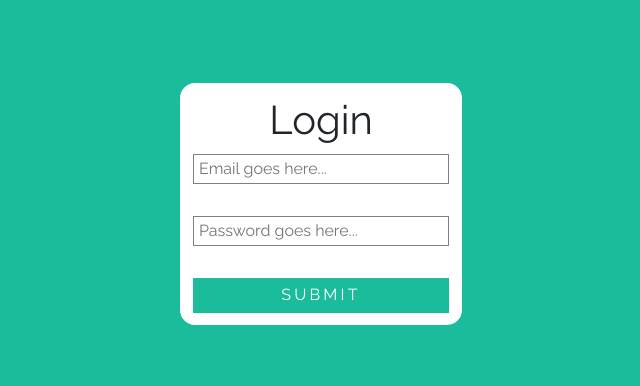
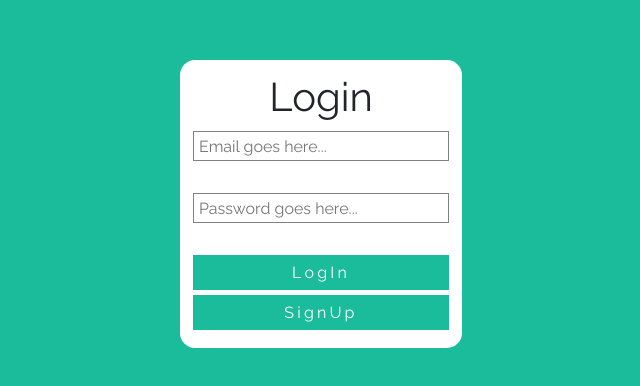
Before and after one commit to VolodymyrHarhay/nodeJS-appStore, a React (Create React App) app in the folder client/: page /login in a window 1280 px wide. Shown: the part 196-582 px from the top of the page, without its empty margins (319-959 px from the left). Built offline with nearby package versions, Linux system fonts and the light colour scheme.

Commit message:
added signUp to the FE

```diff
--- a/client/src/Components/Login/Login.js
+++ b/client/src/Components/Login/Login.js
@@ -8,20 +8,26 @@ export default class Login extends Component {
     this.Auth = new AuthService();
   }
 
-  componentDidMount() {
-    if(this.Auth.loggedIn()) {
-      this.props.history.replace('/');
-    }
-  }
-
   handleChange = (e) => {
     this.setState({ [e.target.name]: e.target.value });
   }
 
-  handleFormSubmit = (e) => {
+  handleLogin = (e) => {
     e.preventDefault();
 
     this.Auth.login(this.state.email,this.state.password)
+      .then(res =>{
+        this.props.history.replace('/');
+      })
+      .catch(err =>{
+        alert(err);
+      })
+  }
+
+  handleSignUp = (e) => {
+    e.preventDefault();
+
+    this.Auth.signup(this.state.email,this.state.password)
       .then(res =>{
         this.props.history.replace('/');
       })
@@ -50,8 +56,11 @@ export default class Login extends Component {
               type="password"
               onChange={this.handleChange}
             />
-            <button type='button' className={styles.form__submit} onClick={this.handleFormSubmit}>
-              SUBMIT
+            <button type='button' className={styles.form__submit} onClick={this.handleLogin}>
+              LogIn
+            </button>
+            <button type='button' className={styles.form__submit} onClick={this.handleSignUp}>
+              SignUp
             </button>
           </form>
         </div>
--- a/client/src/Components/Login/login.module.scss
+++ b/client/src/Components/Login/login.module.scss
@@ -39,6 +39,7 @@
       &__submit {
         font-family: 'Raleway', sans-serif;
         height: 35px;
+        margin-bottom: 5px;
         color: #fff;
         background-color: #1abc9c;
         border: none;
--- a/client/src/services/AuthService.js
+++ b/client/src/services/AuthService.js
@@ -17,6 +17,18 @@ export default class AuthService {
     this.setToken(res.token);
     return Promise.resolve(res);
   }
+
+  async signup(email, password) {
+    const res = await this.fetch(`${this.domain}/signup`, {
+    method: 'POST',
+    body: JSON.stringify({
+      email,
+      password
+    })
+  });
+  return Promise.resolve(res);
+}
+
 
   loggedIn() {
     const token = this.getToken();
@@ -62,7 +74,7 @@ export default class AuthService {
     }
 
     if (this.loggedIn()) {
-        headers['Authorization'] = 'Bearer ' + this.getToken()
+      headers['Authorization'] = 'Bearer ' + this.getToken()
     }
 
     return fetch(url, {
```
